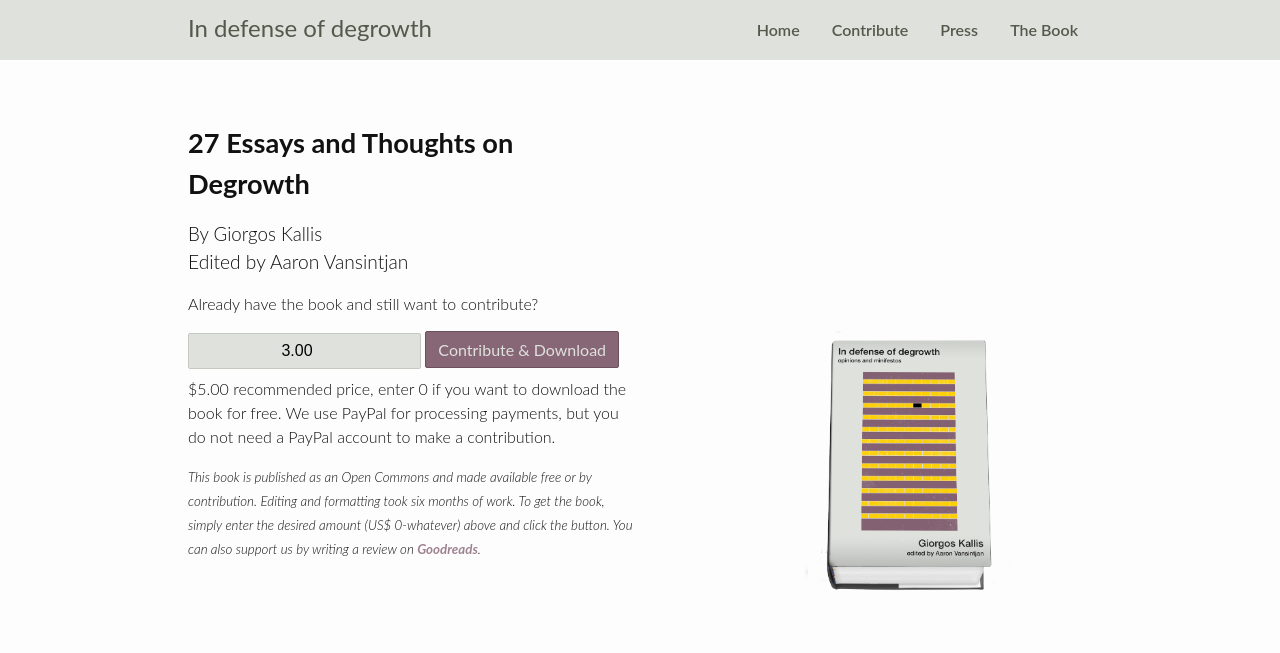
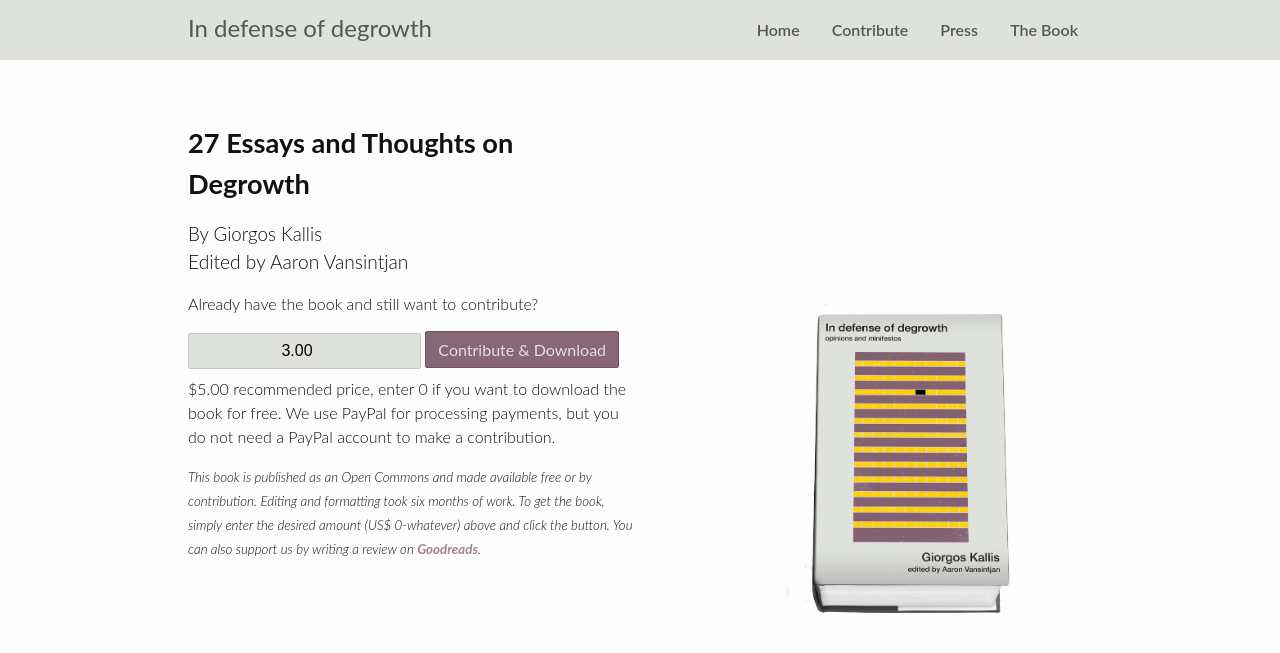
Before and after one commit to simonv3/indefenseofdegrowth, a Jekyll site: the page built from contribute.html, in a window 1280 px wide. Shown: the top 653 px of the page. Built offline with Jekyll 4.4.1, drawn with Linux system fonts in a browser that asks for light colours; nearby versions of some CDN libraries.

Commit message:
Update photo white background

```diff
--- a/_sass/_details.scss
+++ b/_sass/_details.scss
@@ -107,7 +107,7 @@
     width: 100%;
     height: 33rem;
     background-position: center;
-    background-size: 100%;
+    background-size: 120%;
     background-repeat: no-repeat;
   }
 }
--- a/index.html
+++ b/index.html
@@ -61,6 +61,6 @@
     </div>
   </div>
   <div class="image">
-    <div class="book-cover" style="background-image: url({{ "/public/cover-photo.jpg" | prepend: site.baseurl }})"></div>
+    <div class="book-cover" style="background-image: url({{ "/public/cover-photo.png" | prepend: site.baseurl }})"></div>
   </div>
 </div>
```
Also changed, not shown: 1 other file.
